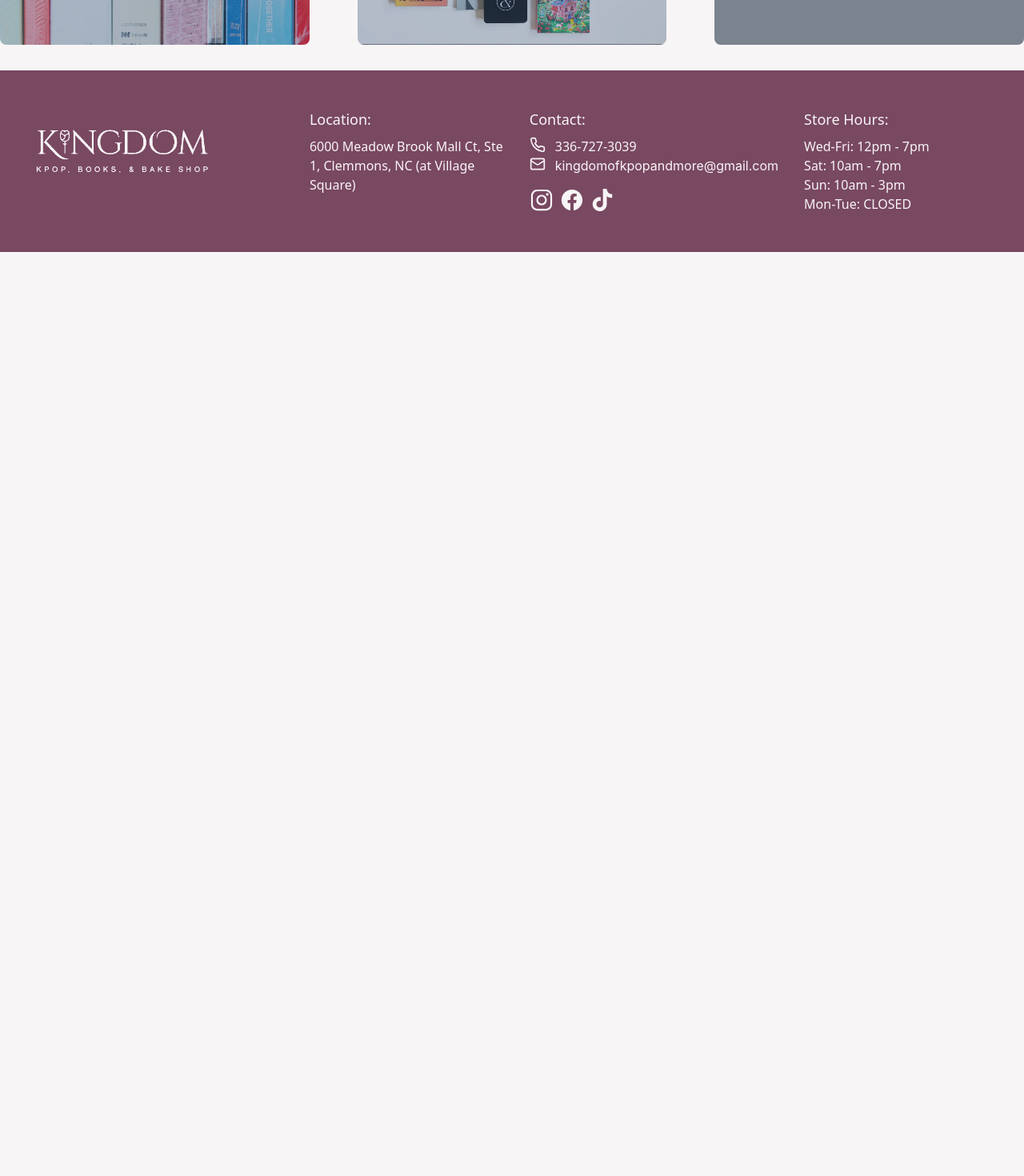
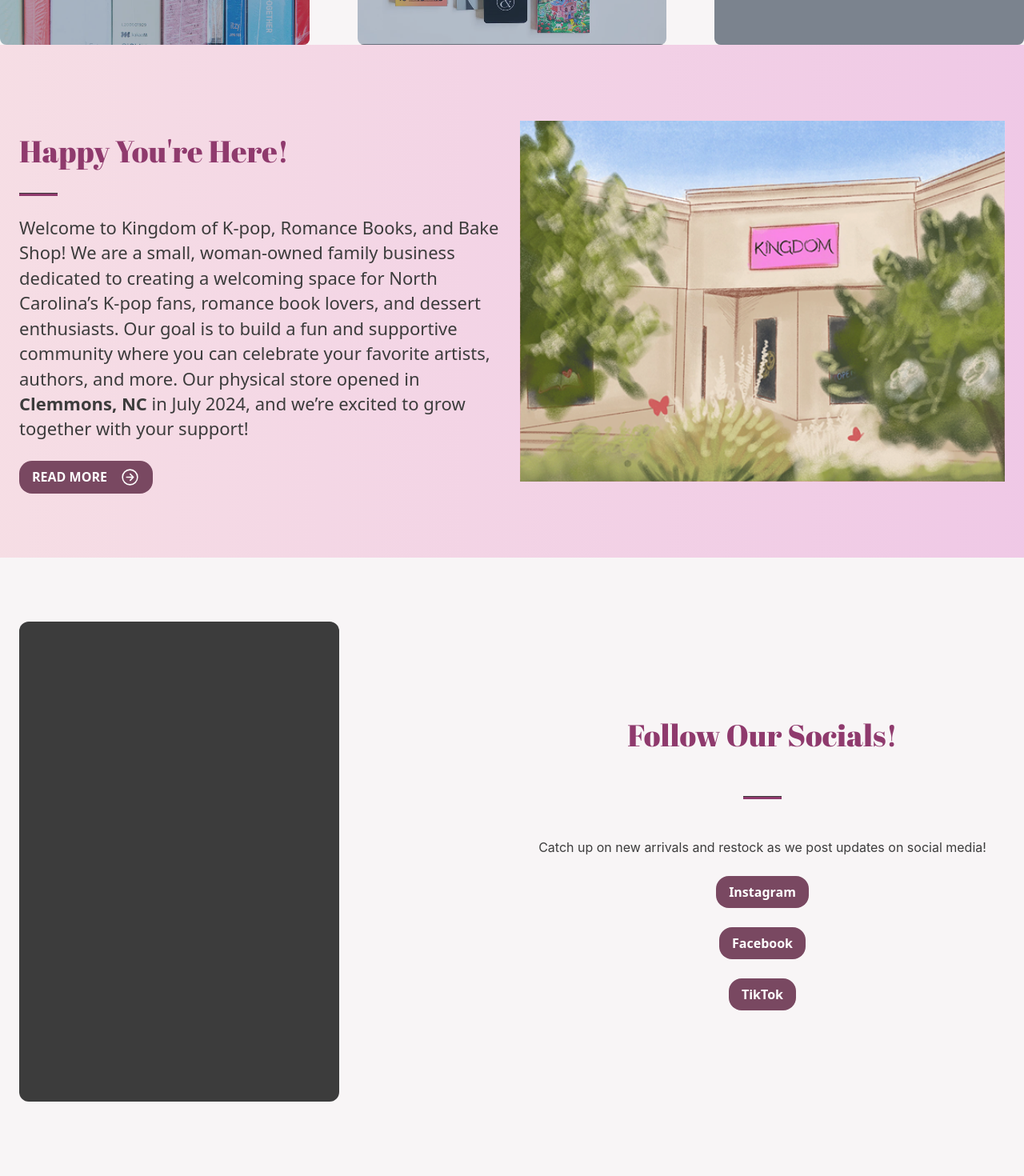
Before and after one commit to sarimeeps/kingdom-ui-redesign, a React (Vite) app in the folder client/: page / in a window 1280 px wide. Shown: the part 1200-2670 px from the top of the page at 80% size. Before the commit the page ends 1515 px from the top, so only its background shows below. Built offline with nearby package versions, Linux system fonts and the light colour scheme; grey boxes are pictures that could not be loaded; a web font is replaced by a local one.

Commit message:
About CTA section

```diff
--- a/client/src/App.jsx
+++ b/client/src/App.jsx
@@ -1,5 +1,5 @@
 import { useState } from 'react'
-import { BrowserRouter, Routes, Route, Link } from 'react-router-dom';
+import { BrowserRouter, Routes, Route, Link } from 'react-router';
 import './App.css'
 import Navbar from './components/Navbar'
 import Homepage from './pages/Homepage'
--- a/client/src/components/Navbar.jsx
+++ b/client/src/components/Navbar.jsx
@@ -25,7 +25,7 @@ function Navbar(){
         <header className='relative mx-auto w-full px-2 py-4'>
             <nav className="max-w-[1920px] mx-auto flex items-center justify-between bg-white border border-[#fff] rounded-xl py-6 px-4 md:px-6 lg:px-8">
                 {/* mobile nav icon */}
-                <div className="lg:hidden cursor-pointer" onClick={ handleMenu }>
+                <div className="lg:hidden cols-1 cursor-pointer" onClick={ handleMenu }>
                     <Menu size={27}/>
                 </div>
 
--- a/client/src/components/RouteCard.jsx
+++ b/client/src/components/RouteCard.jsx
@@ -1,4 +1,4 @@
-import { BrowserRouter, Routes, Route, Link } from 'react-router-dom';
+import { BrowserRouter, Routes, Route, Link } from 'react-router';
 
 const RouteCard = ({ image, title, link }) => {
 
--- a/client/src/index.css
+++ b/client/src/index.css
@@ -78,6 +78,7 @@ body {
   box-sizing: border-box;
 }
 
+/* Abril Fatface 38px Regular*/
 h1 {
   font-family: var(--heading);
   font-weight: 400;
@@ -91,6 +92,8 @@ h1 {
   }
 }
 
+/* Gabarito 30px Medium */
+
 h2 {
   font-family: var(--sans);
   font-size: 1.875rem;
@@ -102,6 +105,7 @@ h2 {
   }
 }
 
+/* Gabarito 22px Medium */
 h3 {
   font-family: var(--sans);
   font-size: 1.375rem;
@@ -116,6 +120,7 @@ h3 {
 p {
   margin: 0;
 }
+
 
 #nav-id li{
   font-family: var(--sans);
@@ -153,9 +158,9 @@ button{
   font-size: 1rem;
   font-weight: 700;
   background-color: var(--button);
-  padding: 0.5rem;
+  padding: 0.5rem 1rem;
   color: #ffffff;
-  border-radius: 1.25rem;
+  border-radius: 1rem;
    @media (max-width: 1024px) {
     font-size: 0.8rem;
   }
--- a/client/src/pages/Homepage.jsx
+++ b/client/src/pages/Homepage.jsx
@@ -1,17 +1,18 @@
 import Carousel from '../components/Carousel';
 import RouteCard from '../components/RouteCard';
-
+import front from '../assets/kingdom_front.png'
 import bake from '../assets/baked-item.jpg';
 import kpop from '../assets/kpop-items.png';
 import books from '../assets/books.png';
+import { IoArrowForwardCircleOutline } from "react-icons/io5";
 
 
 const Homepage = () => {
 
     const homeCards = [
-        {id: 1, image: books, title:'Book Shop', link:'/'},
-        {id: 2, image: kpop, title:'K-Pop', link:'/'},
-        {id: 3, image: bake, title:'Bake Shop', link:'/'}
+        { id: 1, image: books, title: 'Book Shop', link: '/' },
+        { id: 2, image: kpop, title: 'K-Pop', link: '/' },
+        { id: 3, image: bake, title: 'Bake Shop', link: '/' }
     ]
 
     return (
@@ -21,13 +22,44 @@ const Homepage = () => {
             <ul className="w-full justify-center items-center flex flex-col md:flex-row gap-6 lg:gap-15">
                 {homeCards.map(card => (
                     <li
-                    key={card.id}
-                    className='w-full max-w-[350px] lg:max-w-[420px]'
+                        key={card.id}
+                        className='w-full max-w-[350px] lg:max-w-[420px]'
                     >
                         <RouteCard image={card.image} title={card.title} link={card.link} />
                     </li>
                 ))}
             </ul>
+            {/* About Section */}
+            <section className="grid lg:grid-cols-2 w-full justify-center items-center py-20 px-6 gap-5 bg-linear-to-l from-[#E79CD6]/50 to-[#E7AAD4]/50 to-[#E6ABC9]/50 to-[#E8B7D2]/50 to-[#F4C6D3]/50">
+                <div >
+                    <h1 className='lg:text-left text-center my-6'>Happy You're Here!</h1>
+                    <hr class="hidden lg:block w-12 h-1 my-6 bg-[var(--text-h)] "></hr>
+                    <p className='font-(family-name:--sans) lg:text-[1.375rem] text-sm'>
+                        Welcome to Kingdom of K-pop, Romance Books, and Bake Shop! We are a small, woman-owned family business dedicated to creating a welcoming space for North Carolina’s K-pop fans, romance book lovers, and dessert enthusiasts.
+                        Our goal is to build a fun and supportive community where you can celebrate your favorite artists, authors, and more. Our physical store opened in <strong>Clemmons, NC</strong> in July 2024, and we’re excited to grow together with your support!
+                    </p>
+                    <button className='flex items-center gap-4 mt-6'>
+                        READ MORE
+                        <IoArrowForwardCircleOutline size={25} />
+                    </button>
+                </div>
+                <figure>
+                    <img src={front} alt="Kingdom's storefront" className='h-auto w-full lg:w-(1/2)' />
+                </figure>
+            </section>
+            {/* Socials Section */}
+            <section className="grid lg:grid-cols-2 w-full justify-center items-center py-20 px-6 gap-5">
+                <div className='w-100 h-150 order-last md:order-first justify-center bg-[var(--text)] rounded-xl'></div>
+
+                <div className="flex flex-col items-center gap-6">
+                    <h1>Follow Our Socials!</h1>
+                    <hr class="hidden md:block w-12 h-1 my-6 bg-[var(--text-h)] "></hr>
+                    <p>Catch up on new arrivals and restock as we post updates on social media!</p>
+                    <button>Instagram</button>
+                    <button>Facebook</button>
+                    <button>TikTok</button>
+                </div>
+            </section>
         </div>
     )
 }
```
Also changed, not shown: client/src/assets/kingdom_front.png (added), 1 other file (tests, documents, lock files or other folders).
